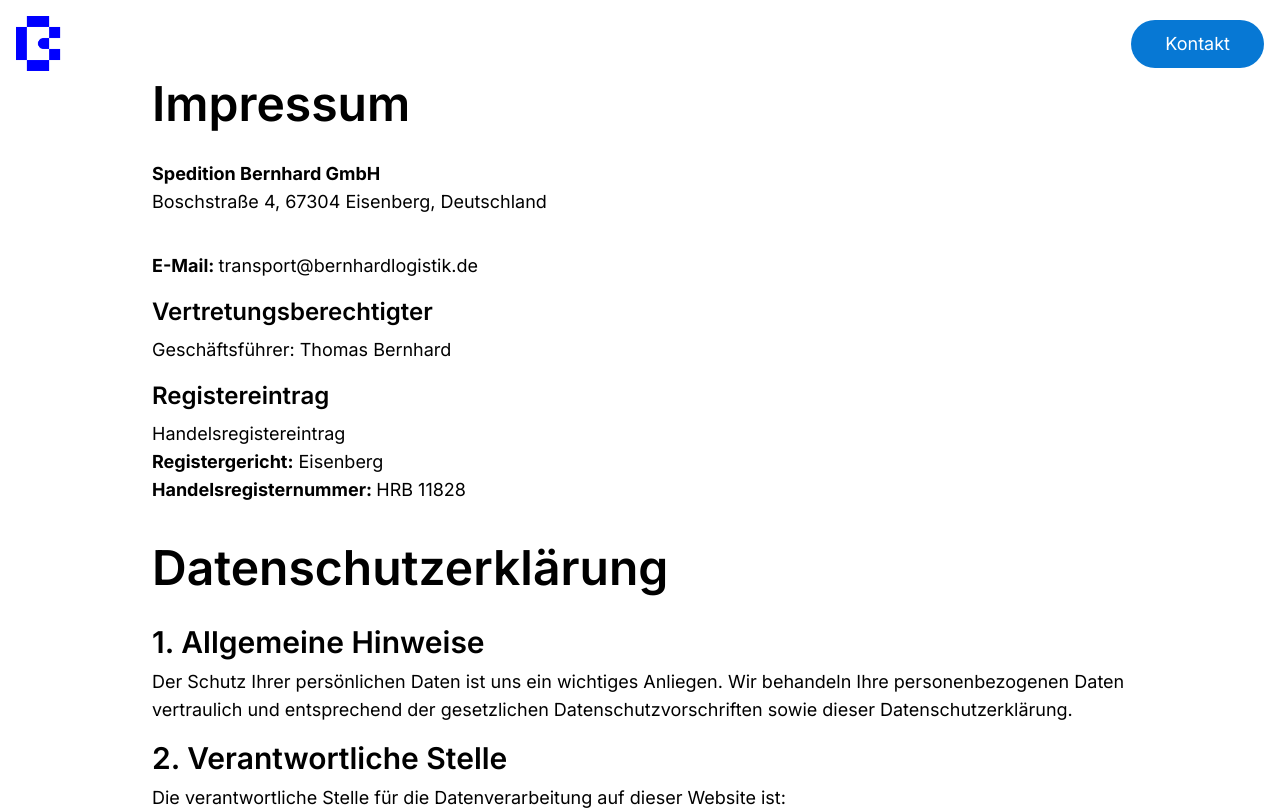
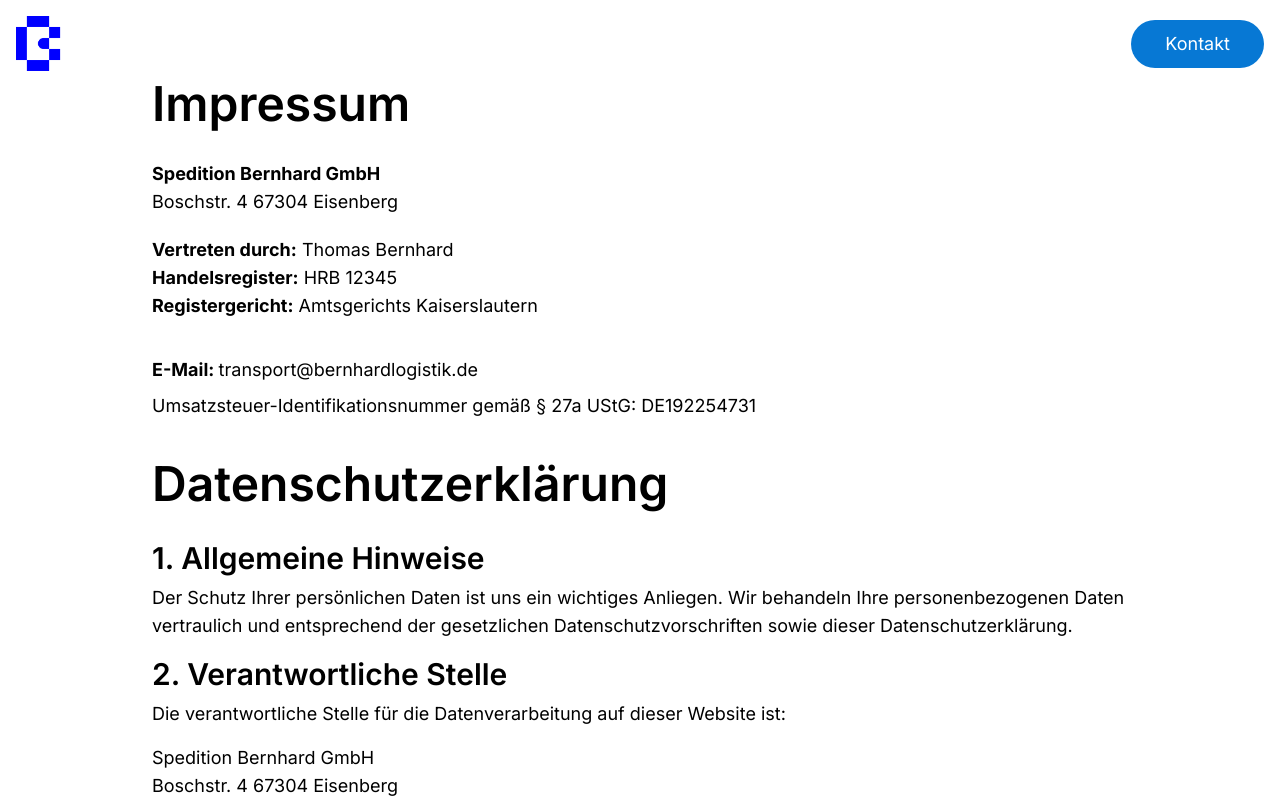
Before and after one commit to Mdsakib999/Logistics-development-2, a React (Vite) app: page /impressumDatenschutz in a window 1280 px wide. Shown: the top 810 px of the page. Built offline with nearby package versions, Linux system fonts and the light colour scheme.

Commit message:
impressum change

```diff
--- a/src/pages/ImpressumDatenschutz.jsx
+++ b/src/pages/ImpressumDatenschutz.jsx
@@ -1,8 +1,6 @@
-
 import React, { useEffect } from "react";
 
 const ImpressumDatenschutz = () => {
-
   useEffect(() => {
     window.scrollTo({ top: 0, behavior: "smooth" });
   }, []);
@@ -14,13 +12,34 @@
         <h1 className="text-3xl sm:text-4xl md:text-5xl font-semibold mb-8">
           Impressum
         </h1>
-				<p className="mb-2 text-base sm:text-lg">
+        <p className="mb-5 text-base sm:text-lg">
           <strong>Spedition Bernhard GmbH</strong>
           <br />
-					Boschstraße 4, 67304 Eisenberg, Deutschland
+          Boschstr. 4 67304 Eisenberg
           <br />
+        </p>
 
+
+
+
+        {/* <h2 className="text-lg sm:text-xl md:text-2xl font-semibold mt-4 mb-2">
+          Vertretungsberechtigter
+        </h2> */}
+        <p className="mb- text-base sm:text-lg">
+         <strong>Vertreten durch:</strong>  Thomas Bernhard
         </p>
+
+        {/* <h2 className="text-lg sm:text-xl md:text-2xl font-semibold mt-4 mb-2">
+          Registereintrag
+        </h2> */}
+        <p className="mb-2 text-base sm:text-lg">
+          <strong>Handelsregister:</strong>  HRB 12345
+          <br />
+          <strong>Registergericht:</strong> Amtsgerichts Kaiserslautern
+          <br />
+          {/* <strong>Handelsregisternummer: </strong> HRB 11828 */}
+        </p>
+
 		<p className="mb-2 text-base sm:text-lg">
           {/* <strong>Telefon: </strong>{" "}
 					<a href="tel:+4915679702744" className="">
@@ -31,24 +50,10 @@
           <a href="mailto:transport@bernhardlogistik.de" className="">
             transport@bernhardlogistik.de
           </a>
+        </p>
 
-				</p>
-				<h2 className="text-lg sm:text-xl md:text-2xl font-semibold mt-4 mb-2">
-					Vertretungsberechtigter
-				</h2>
-				<p className="mb-2 text-base sm:text-lg">
-					Geschäftsführer: Thomas Bernhard
-				</p>
-				<h2 className="text-lg sm:text-xl md:text-2xl font-semibold mt-4 mb-2">
-					Registereintrag
-				</h2>
-				<p className="mb-2 text-base sm:text-lg">
-					Handelsregistereintrag
-					<br />
-					<strong>Registergericht:</strong> Eisenberg
-					<br />
-					<strong>Handelsregisternummer: </strong> HRB 11828
-				</p>
+		<p className="mb-2 text-base sm:text-lg">Umsatzsteuer-Identifikationsnummer gemäß § 27a UStG: DE192254731</p>
+
         {/* <h2 className="text-lg sm:text-xl md:text-2xl font-semibold mt-4 mb-2">
           Umsatzsteuer-Identifikationsnummer
         </h2>
@@ -66,7 +71,10 @@
           1. Allgemeine Hinweise
         </h2>
         <p className="mb-4 text-base sm:text-lg">
-					Der Schutz Ihrer persönlichen Daten ist uns ein wichtiges Anliegen. Wir behandeln Ihre personenbezogenen Daten vertraulich und entsprechend der gesetzlichen Datenschutzvorschriften sowie dieser Datenschutzerklärung.
+          Der Schutz Ihrer persönlichen Daten ist uns ein wichtiges Anliegen.
+          Wir behandeln Ihre personenbezogenen Daten vertraulich und
+          entsprechend der gesetzlichen Datenschutzvorschriften sowie dieser
+          Datenschutzerklärung.
         </p>
         <h2 className="text-2xl sm:text-3xl md:text-3xl font-semibold mt-4 mb-2">
           2. Verantwortliche Stelle
@@ -78,7 +86,8 @@
         <p className="mb-4 text-base  sm:text-lg">
           Spedition Bernhard GmbH
           <br />
-					Boschstraße 4, 67304 Eisenberg, Deutschland
+          {/* Boschstraße 4, 67304 Eisenberg, Deutschland */}
+		  Boschstr. 4 67304 Eisenberg
           <br />
           {/* <strong>Telefon:</strong>{" "}
 					<a href="tel:+4915679702744" className="">
@@ -92,10 +101,16 @@
           <br />
         </p>
         <h2 className="text-2xl sm:text-3xl md:text-3xl font-semibold mt-4 mb-2">
-					3. Erhebung und Speicherung personenbezogener Daten sowie Art und Zweck von deren Verwendung
+          3. Erhebung und Speicherung personenbezogener Daten sowie Art und
+          Zweck von deren Verwendung
         </h2>
         <p className="mb-4 text-base sm:text-lg">
-					Beim Besuch der Website: Beim Aufrufen unserer Website werden durch den auf Ihrem Endgerät zum Einsatz kommenden Browser automatisch Informationen an den Server unserer Website gesendet. Diese Informationen werden temporär in einem sogenannten Logfile gespeichert. Folgende Informationen werden dabei ohne Ihr Zutun erfasst und bis zur automatisierten Löschung gespeichert:
+          Beim Besuch der Website: Beim Aufrufen unserer Website werden durch
+          den auf Ihrem Endgerät zum Einsatz kommenden Browser automatisch
+          Informationen an den Server unserer Website gesendet. Diese
+          Informationen werden temporär in einem sogenannten Logfile
+          gespeichert. Folgende Informationen werden dabei ohne Ihr Zutun
+          erfasst und bis zur automatisierten Löschung gespeichert:
         </p>
         <ul className="list-disc pl-6 mb-4 text-base sm:text-lg">
           <li>IP-Adresse des anfragenden Rechners</li>
@@ -103,7 +118,8 @@
           <li>Name und URL der abgerufenen Datei</li>
           <li>Website, von der aus der Zugriff erfolgt (Referrer-URL)</li>
           <li>
-						Verwendeter Browser und ggf. das Betriebssystem Ihres Rechners sowie der Name Ihres Access-Providers
+            Verwendeter Browser und ggf. das Betriebssystem Ihres Rechners sowie
+            der Name Ihres Access-Providers
           </li>
         </ul>
         <p className="mb-4 text-base sm:text-lg">
@@ -132,7 +148,9 @@
           </li>
           <li>eine rechtliche Verpflichtung zur Weitergabe besteht</li>
           <li>
-						die Weitergabe zur Wahrung berechtigter Interessen erforderlich ist und kein Grund zur Annahme besteht, dass Sie ein überwiegendes schutzwürdiges Interesse an der Nichtweitergabe Ihrer Daten haben
+            die Weitergabe zur Wahrung berechtigter Interessen erforderlich ist
+            und kein Grund zur Annahme besteht, dass Sie ein überwiegendes
+            schutzwürdiges Interesse an der Nichtweitergabe Ihrer Daten haben
           </li>
         </ul>
         <h2 className="text-2xl sm:text-3xl md:text-3xl font-semibold mt-4 mb-2">
@@ -141,7 +159,8 @@
         <p className="mb-4 text-base sm:text-lg">Sie haben das Recht:</p>
         <ul className="list-disc pl-6 mb-4 text-base sm:text-lg">
           <li>
-						gemäß Art. 15 DSGVO Auskunft über Ihre von uns verarbeiteten personenbezogenen Daten zu verlangen
+            gemäß Art. 15 DSGVO Auskunft über Ihre von uns verarbeiteten
+            personenbezogenen Daten zu verlangen
           </li>
           <li>
             gemäß Art. 16 DSGVO unverzüglich die Berichtigung unrichtiger oder
```
Lines whose indentation alone changed are shown as unchanged.
